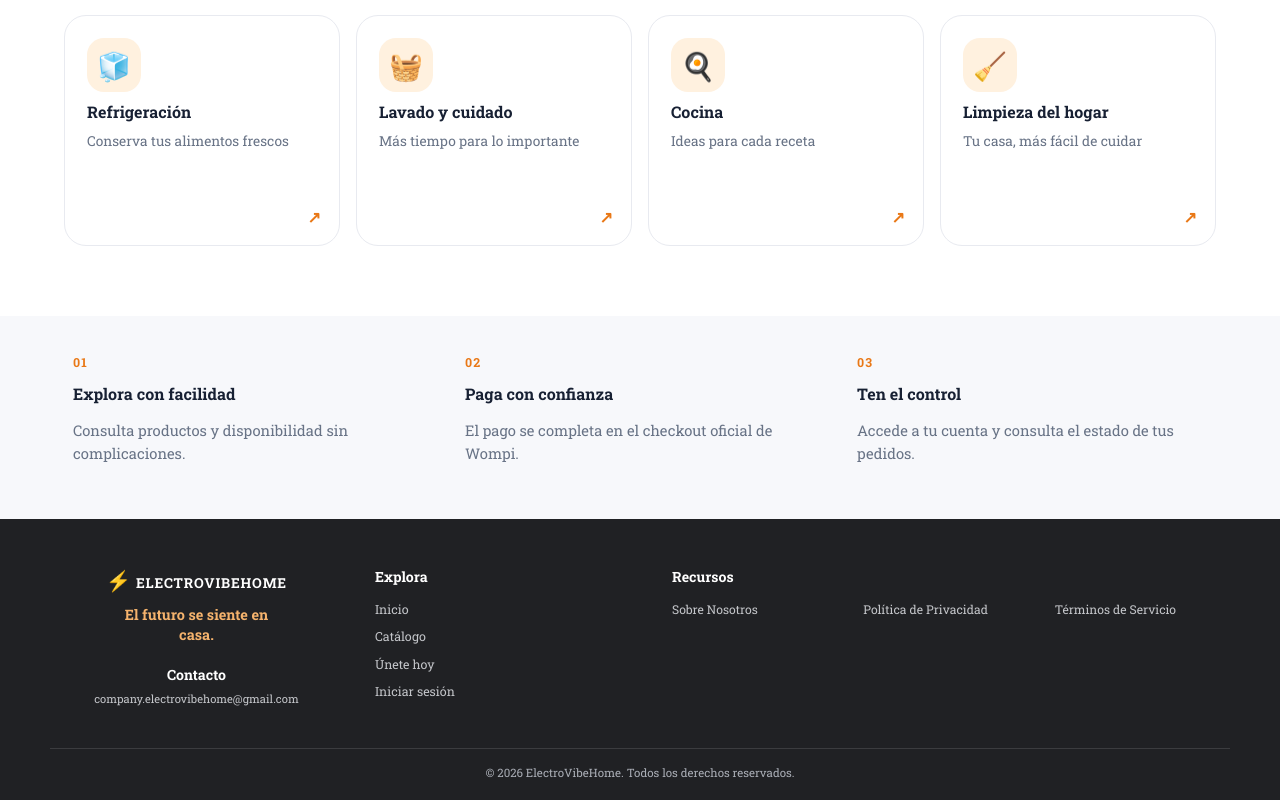
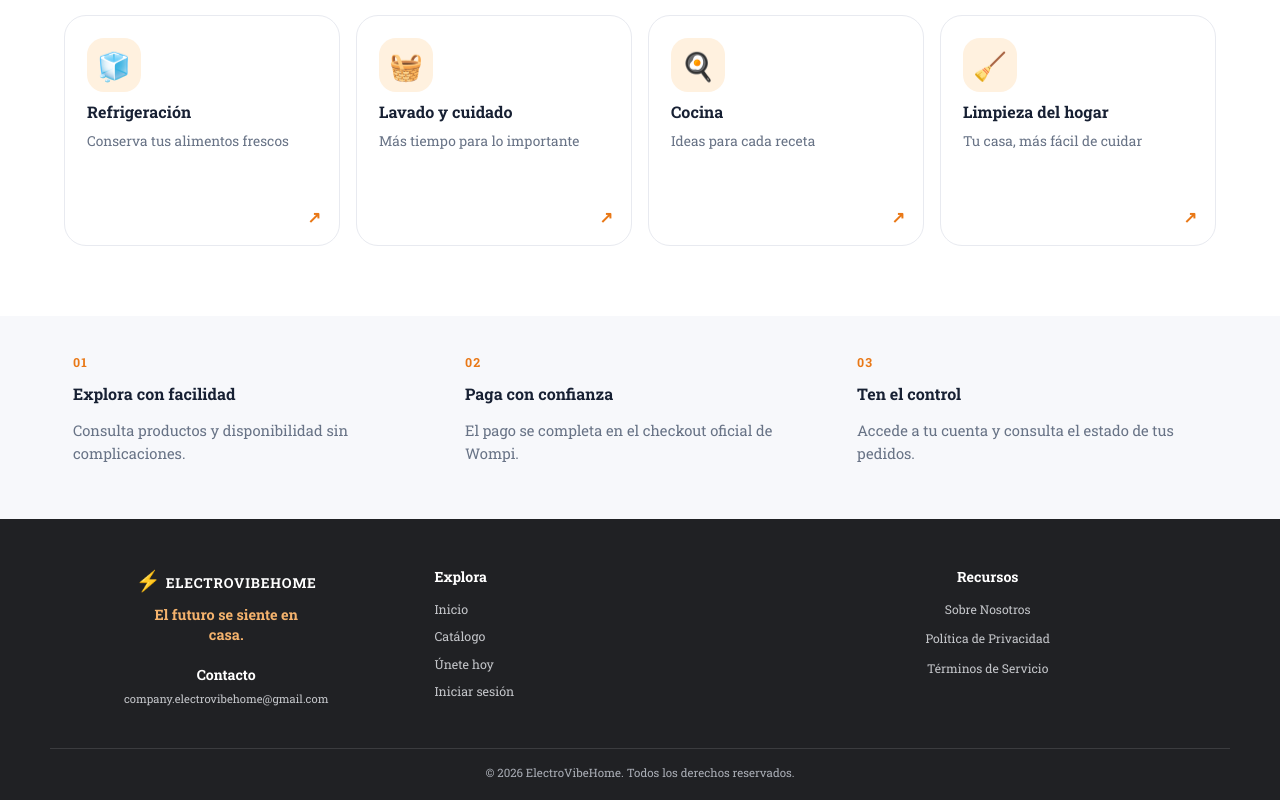
Before and after one commit to sro2005/my-app, a React (Vite) app: page / in a window 1280 px wide. Shown: the part 761-1561 px from the top of the page. Built offline with nearby package versions, Linux system fonts and the light colour scheme.

Commit message:
Center footer resources and balance columns

```diff
--- a/src/styles/styles.css
+++ b/src/styles/styles.css
@@ -1432,7 +1432,7 @@ form.evh-form { display: grid; gap: 1.1rem; max-width: none; margin: 0; padding:
 .evh-site-header .goodbye-message p { margin: 0; }
 
 .evh-site-footer { display: block; padding: 3rem 1.5rem 1.25rem; color: #e9e9eb; background: #202124; text-align: left; }
-.evh-footer-inner { display: grid; grid-template-columns: 1.05fr .95fr 2fr; gap: 2rem; width: min(100%, 1180px); margin: 0 auto; }
+.evh-footer-inner { display: grid; grid-template-columns: 1.2fr .95fr 1.65fr; gap: 2rem; width: min(100%, 1180px); margin: 0 auto; }
 .evh-footer-brand { display: flex; flex-direction: column; align-items: center; text-align: center; }
 .evh-footer-logo { color: #fff; font-size: .86rem; font-weight: 900; letter-spacing: .06em; text-decoration: none; }
 .evh-footer-logo span { color: #f39435; font-size: 1.25rem; }
@@ -1445,8 +1445,9 @@ form.evh-form { display: grid; gap: 1.1rem; max-width: none; margin: 0; padding:
 .evh-footer-section h2 { margin: 0 0 .35rem; color: #fff; font-size: .88rem; }
 .evh-footer-section a,.evh-footer-section > span { color: #c3c5c9; font-size: .78rem; line-height: 1.5; text-decoration: none; overflow-wrap: anywhere; }
 .evh-footer-section a:hover { color: #f5b36d; }
-.evh-footer-resources { display: grid; grid-template-columns: repeat(3, minmax(0, 1fr)); gap: 1rem; width: 100%; }
-.evh-footer-resources a { color: #c3c5c9; font-size: .76rem; line-height: 1.5; text-decoration: none; }
+.evh-footer-section:last-child { align-items: center; text-align: center; }
+.evh-footer-resources { display: grid; grid-template-columns: 1fr; justify-items: center; gap: .7rem; width: 100%; }
+.evh-footer-resources a { color: #c3c5c9; font-size: .76rem; line-height: 1.5; text-align: center; text-decoration: none; }
 .evh-footer-resources a:hover { color: #f5b36d; text-decoration: underline; }
 .evh-footer-legal { width: min(100%, 1180px); margin: 2.5rem auto 0; padding-top: 1rem; border-top: 1px solid rgba(255,255,255,.12); color: #aaaeb6; font-size: .72rem; text-align: center; }
 
```
